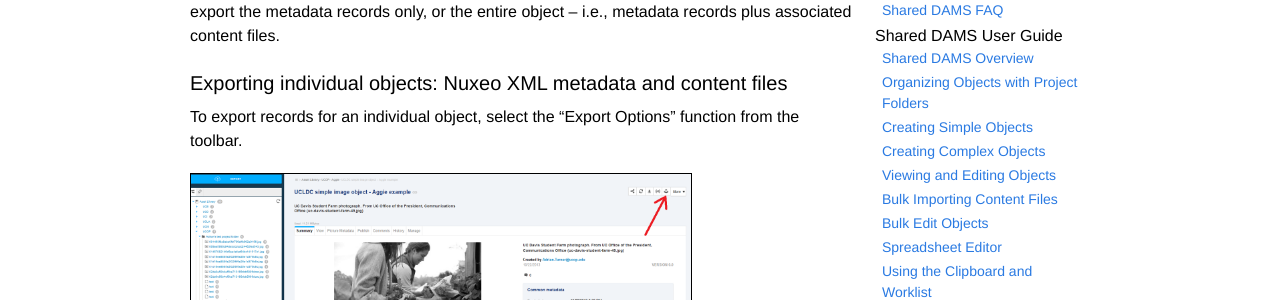
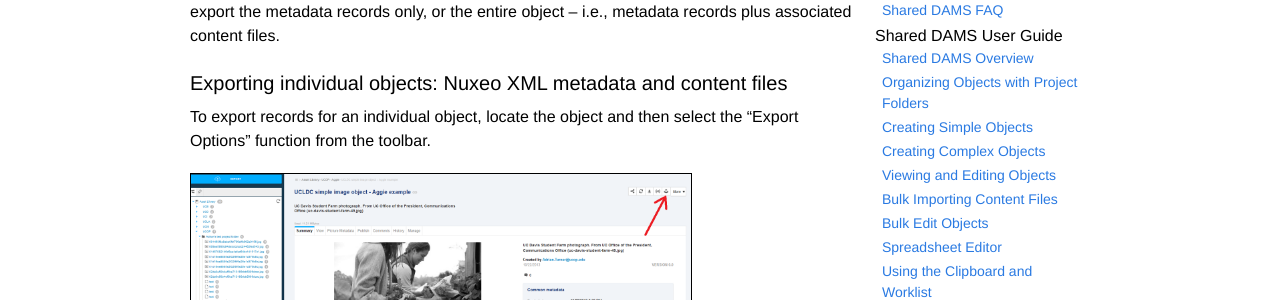
Before and after one commit to ucldc/ucldc-docs, a Jekyll site: the page built from docs/dams/exports.md, in a window 1280 px wide. Shown: the part 241-541 px from the top of the page. Built offline with Jekyll 4.4.1, drawn with Linux system fonts in a browser that asks for light colours; nearby versions of some CDN libraries.

Commit message:
Update exports.md

```diff
--- a/docs/dams/exports.md
+++ b/docs/dams/exports.md
@@ -10,7 +10,7 @@
 
 ## Exporting individual objects: Nuxeo XML metadata and content files
 
-To export records for an individual object, select the "Export Options" function from the toolbar.
+To export records for an individual object, locate the object and then select the "Export Options" function from the toolbar.
 
 <a class="img-popup" href="{{ site.url }}{{ site.baseurl }}/images/export.png">
   <img src="{{ site.url }}{{ site.baseurl }}/images/export.png" alt="Export Options" style="width: 500px">
```
